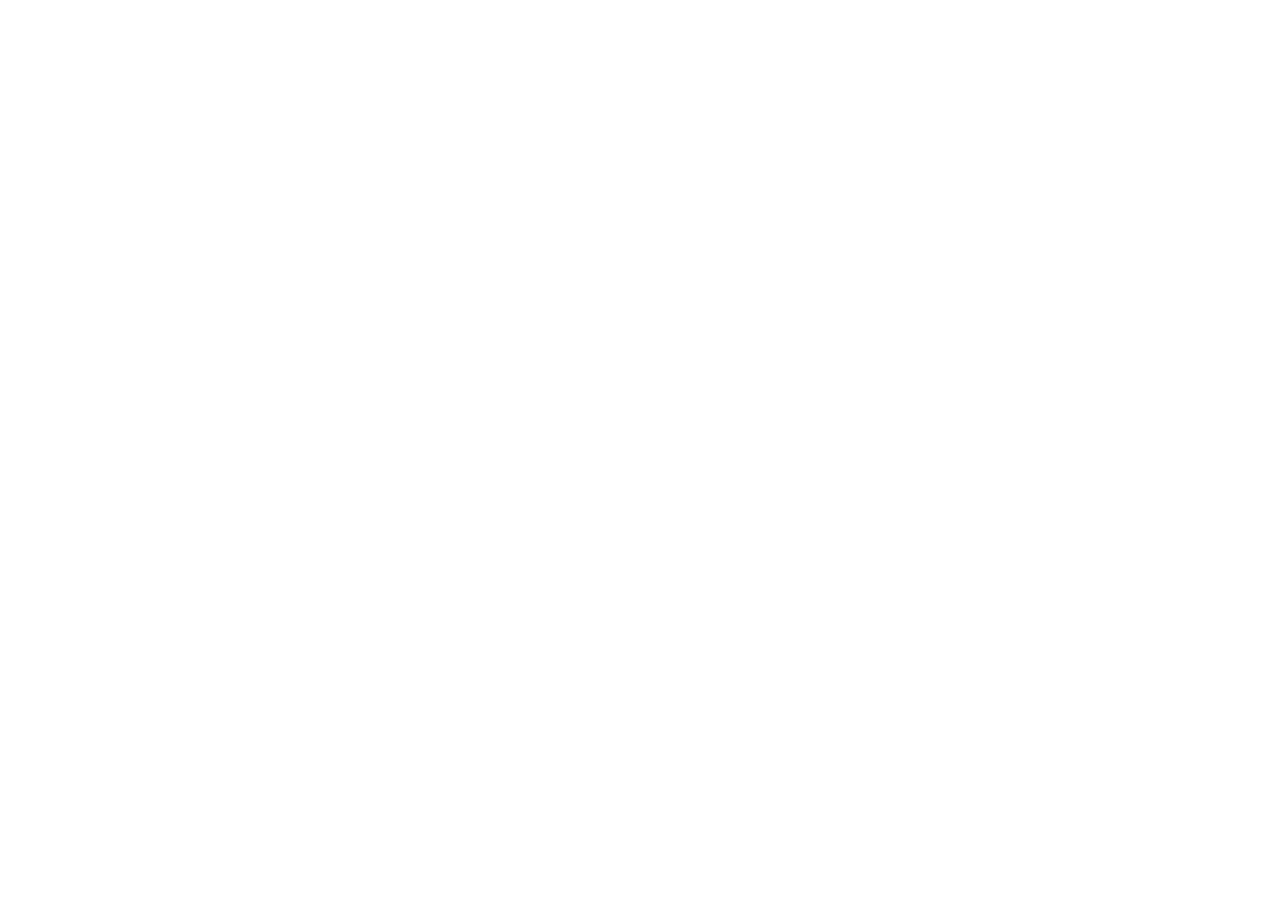
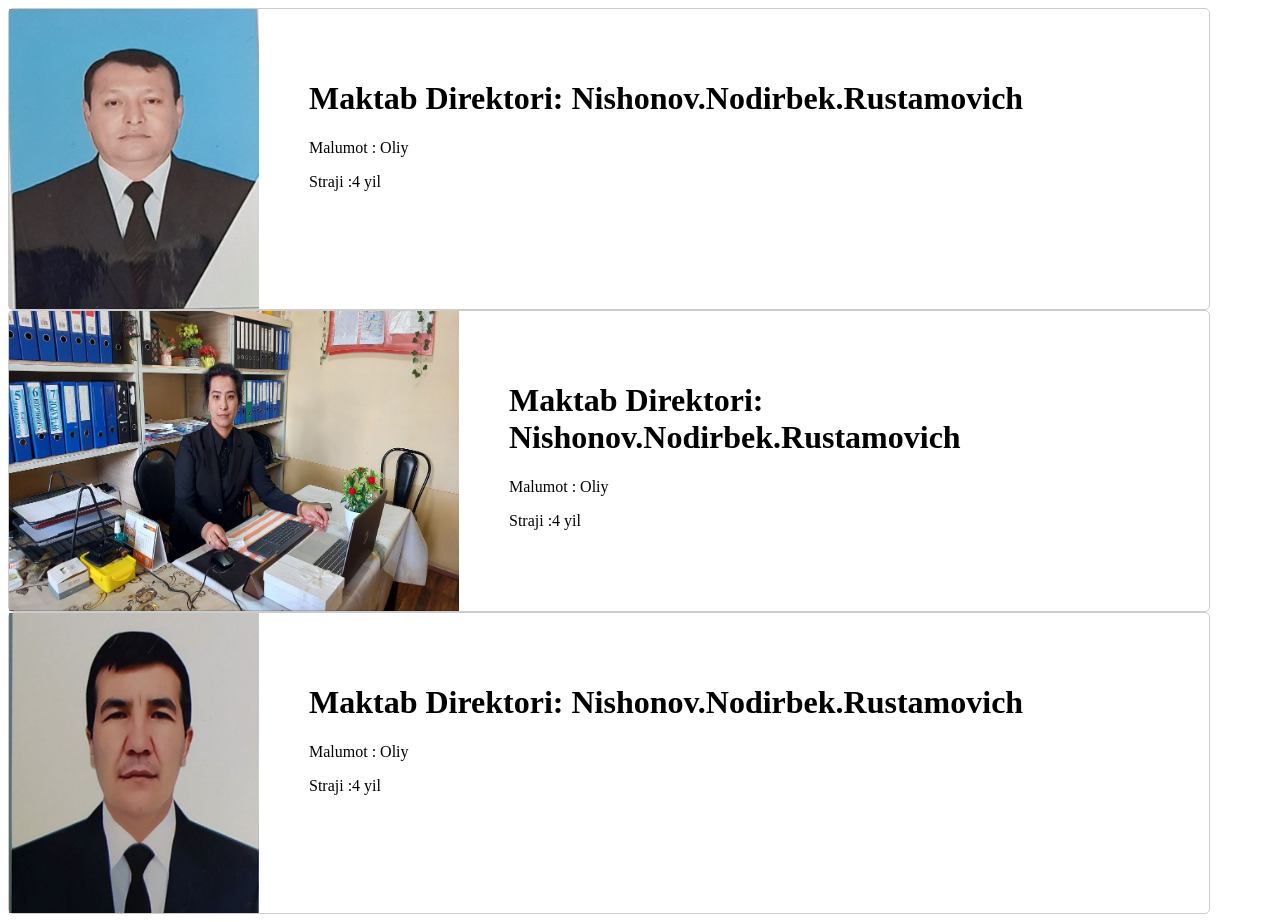
Before and after one commit to OgabekHaliljanov/Maktab, a plain HTML site: page kabinet.html in a window 1280 px wide. Before the commit the page ends 800 px from the top, so only its background shows below. Drawn offline with Linux system fonts and the light colour scheme.

Commit message:
zato chirroyliku

```diff
--- /dev/null
+++ b/kabinet.css
@@ -0,0 +1,22 @@
+/* Stil berish uchun CSS kodlari */
+.image-container {
+    width:1200px;
+    height: 300px;
+    border: 1px solid #ccc;
+    border-radius: 5px;
+    display: flex;
+
+}
+.image {
+    width: 250px;
+    height: 300px;
+    display: block;
+}
+.imge {
+    width: 450px;
+    height: 300px;
+    display: block;
+}
+.ml{
+    padding: 50px;
+}
--- a/kabinet.html
+++ b/kabinet.html
@@ -1,12 +1,37 @@
 <!DOCTYPE html>
 <html lang="en">
 <head>
-    <meta charset="UTF-8">
-    <meta name="viewport" content="width=device-width, initial-scale=1.0">
-    <title>Document</title>
-
+<meta charset="UTF-8">
+<meta name="viewport" content="width=device-width, initial-scale=1.0">
+<title>Reasim koyadigan div kilibber</title>
+<link rel="stylesheet" href="kabinet.css">
 </head>
 <body>
 
+<div class="image-container">
+    <img src="./photo_2024-04-24_11-25-03.jpg" alt="Rasm" class="image">
+    <div class="ml">
+        <h1>Maktab  Direktori: Nishonov.Nodirbek.Rustamovich</h1>
+        <p>Malumot : Oliy</p>
+        <p>Straji :4 yil</p>
+    </div>
+</div>
+<div class="image-container">
+    <img class="imge" src="./photo_2024-04-24_11-39-07.jpg" alt="Rasm" class="image">
+    <div class="ml">
+        <h1>Maktab  Direktori: Nishonov.Nodirbek.Rustamovich</h1>
+        <p>Malumot : Oliy</p>
+        <p>Straji :4 yil</p>
+    </div>
+</div>
+<div class="image-container">
+    <img src="photo_2024-04-24_11-38-53.jpg" alt="Rasm" class="image">
+    <div class="ml">
+        <h1>Maktab  Direktori: Nishonov.Nodirbek.Rustamovich</h1>
+        <p>Malumot : Oliy</p>
+        <p>Straji :4 yil</p>
+    </div>
+</div>
+
 </body>
 </html>
--- a/malumot.css
+++ b/malumot.css
@@ -667,10 +667,7 @@ span
   #menu {
       display: none; /* Скрыть основное меню на маленьких экранах */
   }
-  .im{
-    width: 500px;
-    height: 500px;
-  }
+
 }
 .im{
     width: 100%;
--- a/stle.css
+++ b/stle.css
@@ -89,6 +89,9 @@
   font-size: 20px;
 }
 
+.sr{
+  margin-left: 20px;
+}
 
 /* Медиа-запросы */
 
```
Also changed, not shown: index.html (+1 -1 lines), photo_2024-04-24_11-25-03.jpg (added), photo_2024-04-24_11-38-53.jpg (added), photo_2024-04-24_11-39-07.jpg (added).
